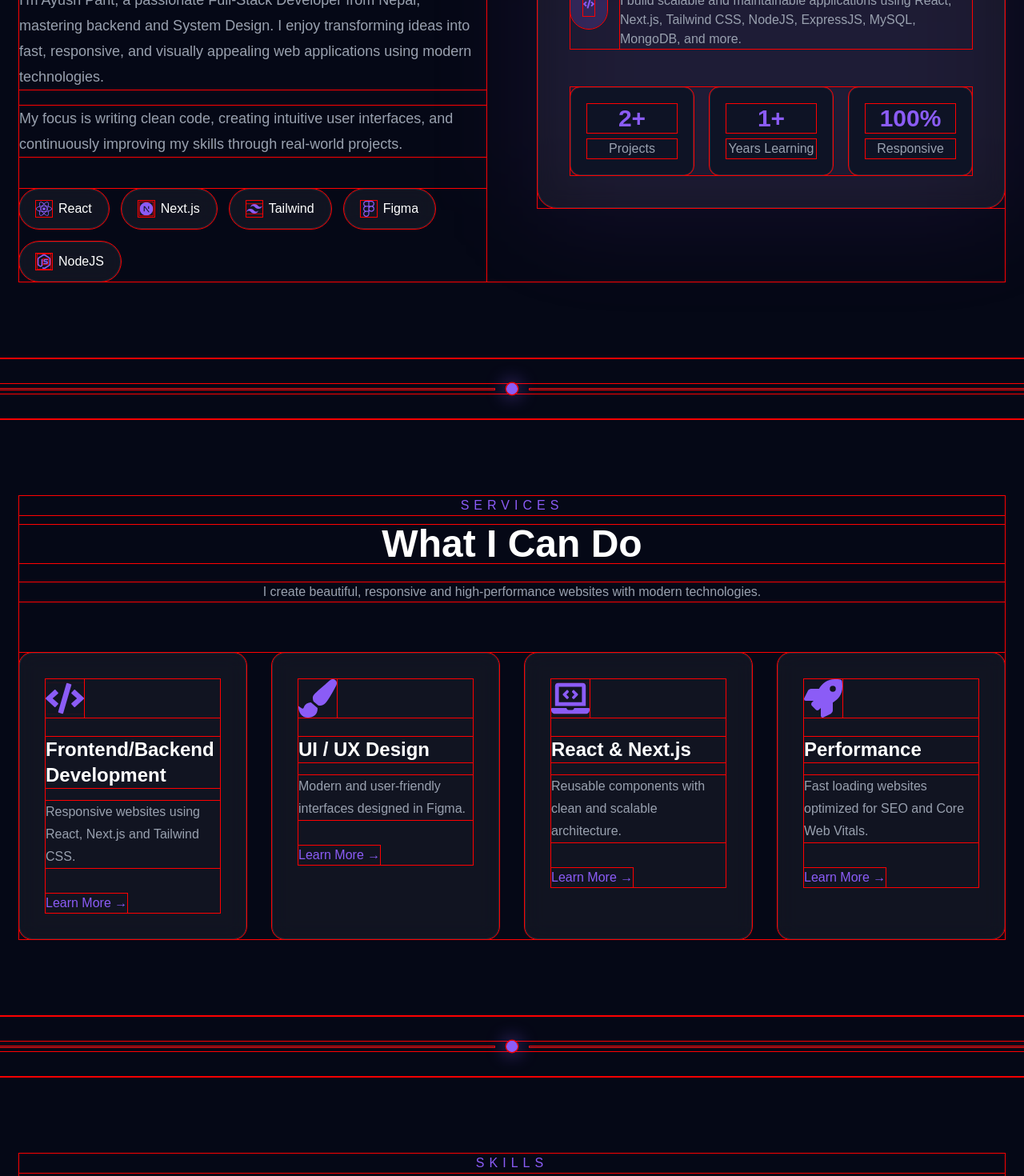
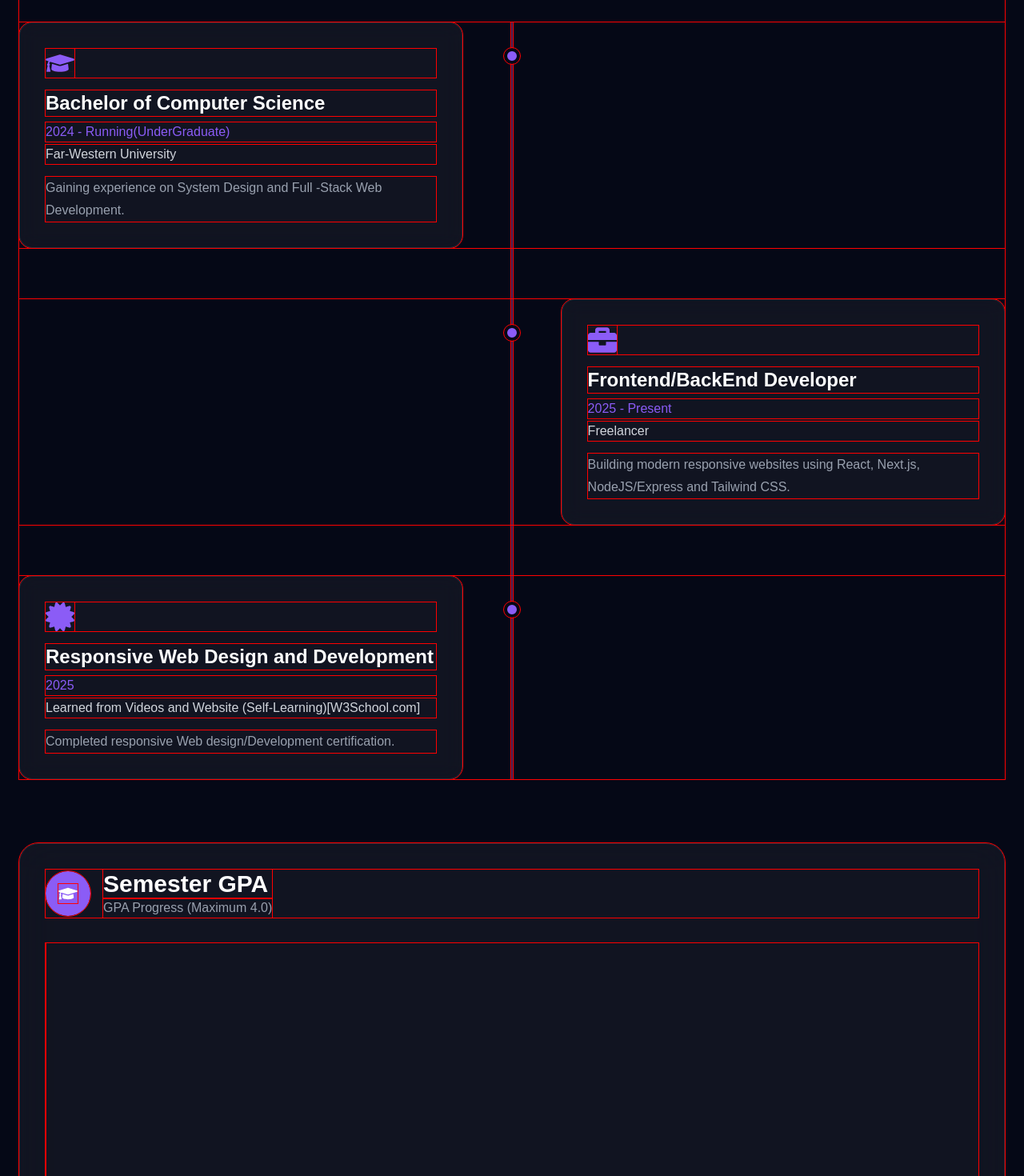
Before and after one commit to ayushpant-ui/Portfolio_New, a Next.js app in the folder app/: page / in a window 1280 px wide. Shown: the part 1160-2630 px from the top of the page at 80% size. Built offline with nearby package versions, Linux system fonts and the light colour scheme.

Commit message:
For Checking On Mobile Phone

```diff
--- a/app/src/app/globals.css
+++ b/app/src/app/globals.css
@@ -29,4 +29,8 @@ body {
   color: var(--foreground);
   font-family: Arial, Helvetica, sans-serif;
   overflow-x : hidden;
+  overflow-x: clip;
 }
+body {
+  position: relative;
+}
--- a/app/src/app/page.js
+++ b/app/src/app/page.js
@@ -10,12 +10,12 @@ export default function Home() {
   return (
 <>
 <Hero />
-<About />
-<Divider />
-<Services />
-<Divider />
-<Skill />
-<Divider />
+{/* <About /> */}
+{/* <Divider /> */}
+{/* <Services /> */}
+{/* <Divider /> */}
+{/* <Skill /> */}
+{/* <Divider /> */}
 <Resume />
 <Divider />
 <Project />
--- a/app/src/components/navbar/Navbar.jsx
+++ b/app/src/components/navbar/Navbar.jsx
@@ -23,7 +23,7 @@ export default function Navbar() {
       // initial={{ y: -80 }}
       // animate={{ y: 0 }}
       // transition={{ duration: 0.5 }}
-      className="fixed overflow-x-hidden top-0 inset-x-0 z-50 w-screen border-b border-white/10 bg-(--accent) backdrop-blur-lg"
+      className="fixed overflow-x-hidden top-0 inset-x-0 z-50 w-full border-b border-white/10 bg-(--accent) backdrop-blur-lg"
     >
       <div className="mx-auto flex h-20 max-w-7xl items-center justify-between px-6">
 
```
